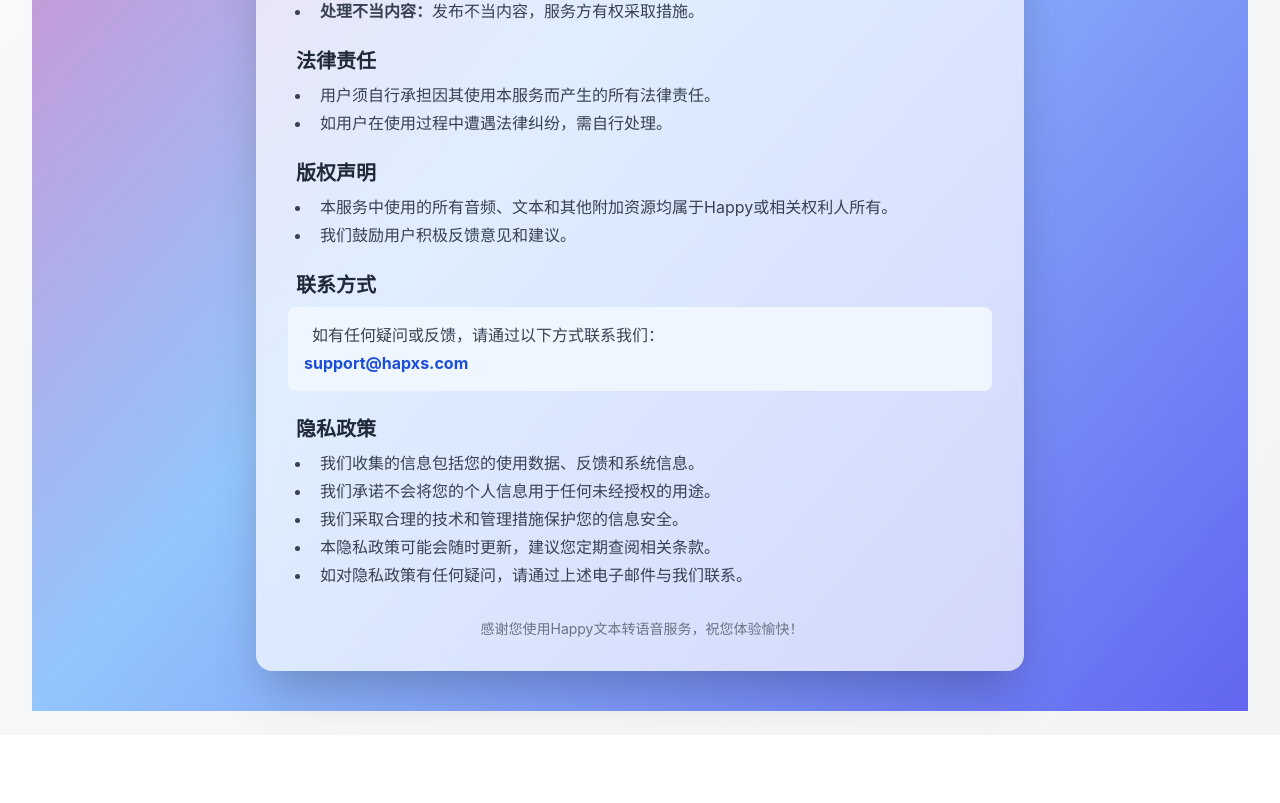
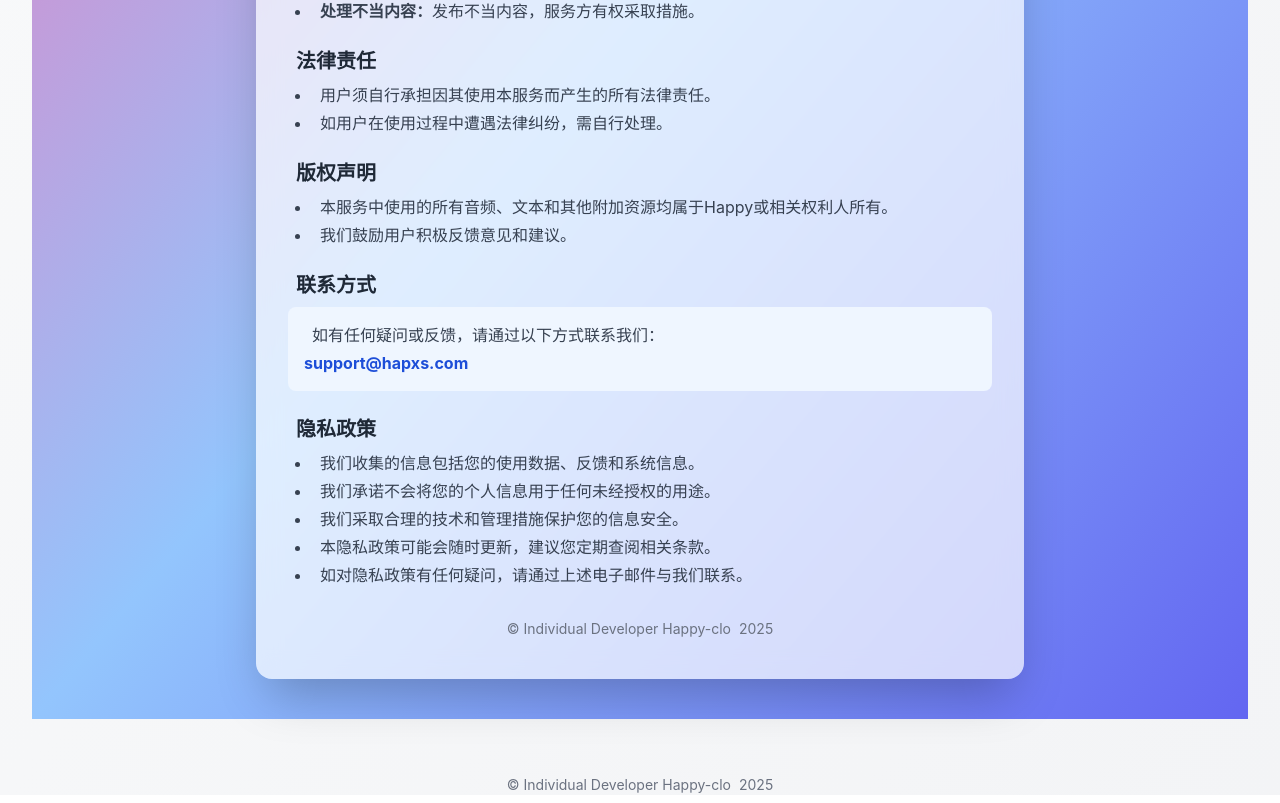
Before and after one commit to devhappys/Happy-TTS, a React (Vite) app in the folder frontend/: page /policy in a window 1280 px wide. Shown: the part 813-1616 px from the top of the page. Before the commit the page ends 1548 px from the top, so only its background shows below. Built offline with nearby package versions, Linux system fonts and the light colour scheme.

Commit message:
feat(frontend): add common footer component
- Create and integrate Footer component across multiple pages
- Replace page-specific footers with the new common Footer component
- Update App.tsx to include Footer in main layout

```diff
--- a/frontend/src/App.tsx
+++ b/frontend/src/App.tsx
@@ -5,6 +5,7 @@ import { BrowserRouter as Router, Routes, Route, Navigate, useLocation, Link } f
 import { WelcomePage } from './components/WelcomePage';
 import { TtsPage } from './components/TtsPage';
 import PolicyPage from './components/PolicyPage';
+import Footer from './components/Footer';
 
 const App: React.FC = () => {
   const { user, loading, logout } = useAuth();
@@ -69,6 +70,7 @@ const App: React.FC = () => {
             <TtsPage />
           </motion.div>
         </main>
+        <Footer />
       </div>
     );
   }
@@ -146,6 +148,7 @@ const App: React.FC = () => {
           <Route path="*" element={<Navigate to="/" replace />} />
         </Routes>
       </main>
+      <Footer />
     </div>
   );
 };
--- /dev/null
+++ b/frontend/src/components/Footer.tsx
@@ -0,0 +1,16 @@
+import React from 'react';
+
+const Footer: React.FC = () => {
+  const year = new Date().getFullYear();
+  return (
+    <footer className="text-center text-gray-500 mt-8 mb-2 text-sm select-none">
+      &copy; Individual Developer Happy-clo
+      <a href="https://github.com/Happy-clo" target="_blank" rel="noopener noreferrer" className="ml-2">
+        <i className="fab fa-github"></i>
+      </a>
+      {year}
+    </footer>
+  );
+};
+
+export default Footer;
--- a/frontend/src/components/PolicyPage.tsx
+++ b/frontend/src/components/PolicyPage.tsx
@@ -1,4 +1,5 @@
 import React from 'react';
+import Footer from './Footer';
 
 const PolicyPage: React.FC = () => (
   <div className="min-h-screen bg-gradient-to-br from-pink-400 via-blue-300 to-indigo-500 py-10 px-4 flex justify-center items-center">
@@ -71,9 +72,7 @@ const PolicyPage: React.FC = () => (
           <li className="transition-all duration-200 hover:scale-105 hover:-translate-y-1 cursor-pointer"><i className="fas fa-envelope text-blue-500 mr-2" /> 如对隐私政策有任何疑问，请通过上述电子邮件与我们联系。</li>
         </ul>
       </section>
-      <footer className="text-center text-gray-500 mt-8 text-sm transition-all duration-200 hover:scale-105 hover:-translate-y-1 cursor-pointer">
-        <i className="fas fa-thumbs-up text-pink-400 mr-1" /> 感谢您使用Happy文本转语音服务，祝您体验愉快！
-      </footer>
+      <Footer />
     </div>
   </div>
 );
--- a/frontend/src/components/TtsPage.tsx
+++ b/frontend/src/components/TtsPage.tsx
@@ -4,6 +4,7 @@ import { useAuth } from '../hooks/useAuth';
 import { TtsForm } from './TTSForm';
 import { LegalNotice } from './LegalNotice';
 import { TtsResponse } from '../types/tts';
+import Footer from './Footer';
 
 export const TtsPage: React.FC = () => {
     const { user } = useAuth();
@@ -93,6 +94,7 @@ export const TtsPage: React.FC = () => {
                     )}
                 </div>
             </div>
+            <Footer />
         </div>
     );
 };
--- a/frontend/src/components/WelcomePage.tsx
+++ b/frontend/src/components/WelcomePage.tsx
@@ -1,6 +1,7 @@
 import React from 'react';
 import { motion } from 'framer-motion';
 import { AuthForm } from './AuthForm';
+import Footer from './Footer';
 
 export const WelcomePage: React.FC = () => {
   return (
@@ -41,6 +42,7 @@ export const WelcomePage: React.FC = () => {
           </div>
         </motion.div>
       </div>
+      <Footer />
     </div>
   );
 };
```
